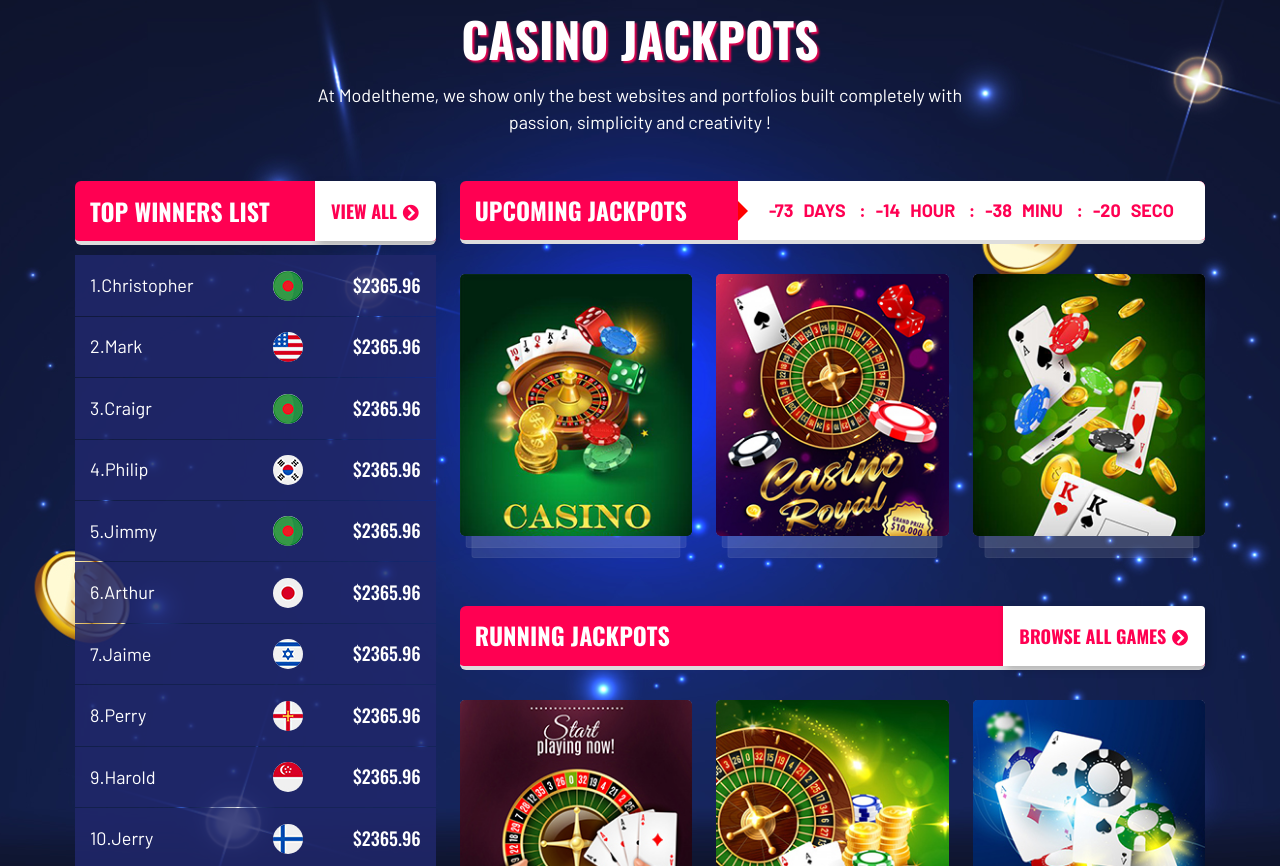
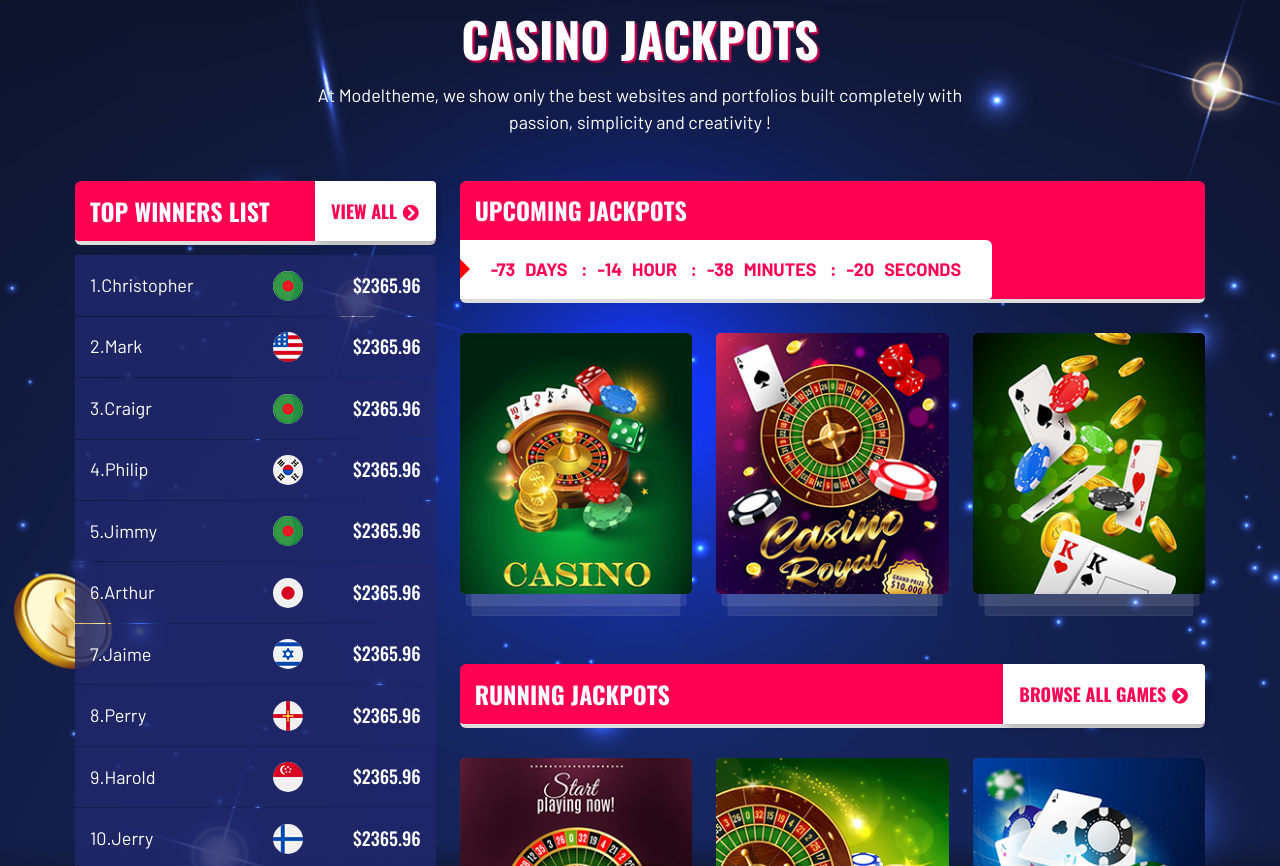
Before and after one commit to ruabelyan/astoriarCasino, a React (Create React App) app: page /index-2 in a window 1280 px wide. Shown: the part 1794-2660 px from the top of the page. Built offline with nearby package versions, Linux system fonts and the light colour scheme.

Commit message:
new translations

```diff
--- a/src/component/layout/countdown.jsx
+++ b/src/component/layout/countdown.jsx
@@ -1,7 +1,10 @@
+import { t } from "i18next";
 import { Component, useState, useEffect } from "react";
 
 const CountDown = () => {
-    const [countdownDate, setCountdownDate] = useState(new Date('11/09/2022').getTime());
+  const [countdownDate, setCountdownDate] = useState(
+    new Date("11/09/2022").getTime()
+  );
   const [state, setState] = useState({
     days: 0,
     hours: 0,
@@ -21,10 +24,10 @@ const CountDown = () => {
 
       let days = Math.floor(distanceToDate / (1000 * 60 * 60 * 24));
       let hours = Math.floor(
-            (distanceToDate % (1000 * 60 * 60 * 24)) / (1000 * 60 * 60),
+        (distanceToDate % (1000 * 60 * 60 * 24)) / (1000 * 60 * 60)
       );
       let minutes = Math.floor(
-            (distanceToDate % (1000 * 60 * 60)) / (1000 * 60),
+        (distanceToDate % (1000 * 60 * 60)) / (1000 * 60)
       );
       let seconds = Math.floor((distanceToDate % (1000 * 60)) / 1000);
 
@@ -46,23 +49,23 @@ const CountDown = () => {
   return (
     <ul className="countdown count-down">
       <li className="clock-item">
-                <span className="count-number days">{state.days || '0'}</span>
-                <p className="count-text">Days</p>
+        <span className="count-number days">{state.days || "0"}</span>
+        <p className="count-text">{t("days")}</p>
       </li>
 
       <li className="clock-item">
-                <span className="count-number hours">{state.hours || '00'}</span>
-                <p className="count-text">Hour</p>
+        <span className="count-number hours">{state.hours || "00"}</span>
+        <p className="count-text">{t("hour")}</p>
       </li>
 
       <li className="clock-item">
-                <span className="count-number minutes">{state.minutes || '00'}</span>
-                <p className="count-text">Minu</p>
+        <span className="count-number minutes">{state.minutes || "00"}</span>
+        <p className="count-text">{t("minutes")}</p>
       </li>
 
       <li className="clock-item">
-                <span className="count-number seconds">{state.seconds || '00'}</span>
-                <p className="count-text">Seco</p>
+        <span className="count-number seconds">{state.seconds || "00"}</span>
+        <p className="count-text">{t("seconds")}</p>
       </li>
     </ul>
   );
--- a/src/component/layout/footer.jsx
+++ b/src/component/layout/footer.jsx
@@ -202,7 +202,8 @@ const Footer = () => {
             <div className="col-12">
               <div className="footer-bottom-content text-center">
                 <p>
-                  &copy;2022 <Link to="/">Casino</Link> - {t("rightsReserved")}
+                  &copy;2022 <Link to="/">{t("casino")}</Link> -{" "}
+                  {t("rightsReserved")}
                 </p>
               </div>
             </div>
--- a/src/component/layout/header.jsx
+++ b/src/component/layout/header.jsx
@@ -1,3 +1,4 @@
+import { t } from "i18next";
 import { useState } from "react";
 import { useTranslation } from "react-i18next";
 import { Link, NavLink } from "react-router-dom";
--- a/src/component/section/about.jsx
+++ b/src/component/section/about.jsx
@@ -1,26 +1,29 @@
+import { t } from "i18next";
+import { useTranslation } from "react-i18next";
 
 const title = "WELCOME TO CASINO";
-const desc = "At Modeltheme, we show only the best websites and portfolios built completely with passion simplicity and creativity!";
+const desc =
+  "At Modeltheme, we show only the best websites and portfolios built completely with passion simplicity and creativity!";
 
+const About = () => {
+  const { t, i18n } = useTranslation();
   const aboutList = [
     {
-        serial: '1',
-        title: 'REGISTER TODAY',
-        desc: 'Distinctively provide acces mutfuncto users whereas communicate leveraged services',
+      serial: "1",
+      title: `${t("registerToday")}`,
+      desc: "Distinctively provide acces mutfuncto users whereas communicate leveraged services",
     },
     {
-        serial: '2',
-        title: 'DEPOSIT CASH',
-        desc: 'Distinctively provide acces mutfuncto users whereas communicate leveraged services',
+      serial: "2",
+      title: `${t("depositCash")}`,
+      desc: "Distinctively provide acces mutfuncto users whereas communicate leveraged services",
     },
     {
-        serial: '3',
-        title: 'START GAMBLING',
-        desc: 'Distinctively provide acces mutfuncto users whereas communicate leveraged services',
+      serial: "3",
+      title: `${t("startGambling")}`,
+      desc: "Distinctively provide acces mutfuncto users whereas communicate leveraged services",
     },
-]
-
-const About = () => {
+  ];
   return (
     <section className="about-section style2 pb-0">
       <div className="container">
@@ -28,9 +31,13 @@ const About = () => {
           <div className="row g-4">
             <div className="col-lg-6">
               <div className="about-image position-relative">
-                                <img src="assets/images/about/01.jpg" alt="about-image" className="w-100" />
+                <img
+                  src="assets/images/about/01.jpg"
+                  alt="about-image"
+                  className="w-100"
+                />
                 <div className="video-icon">
-                                    <a href="https://www.youtube.com/embed/g5eQgEuiFC8" >
+                  <a href="https://www.youtube.com/embed/g5eQgEuiFC8">
                     <i className="icofont-play-alt-1"></i>
                     <span className="pluse"></span>
                   </a>
@@ -65,6 +72,6 @@ const About = () => {
       </div>
     </section>
   );
-}
+};
 
 export default About;
--- a/src/translations/index.js
+++ b/src/translations/index.js
@@ -50,6 +50,14 @@ export const resources = {
       shippingAndHandling: "Shipping and Handling",
       freeShipping: "Free Shipping",
       orderTotal: "Order Total",
+      casino: "Casino",
+      days: "Days",
+      hour: "Hour",
+      minutes: "Minutes",
+      seconds: "Seconds",
+      registerToday: "REGISTER TODAY",
+      depositCash: "DEPOSIT CASH",
+      startGambling: "START GAMBLING",
     },
   },
   ru: {
```
Also changed, not shown: src/component/section/banner-2.jsx (+37 -33 lines). Lines whose indentation alone changed are shown as unchanged.
